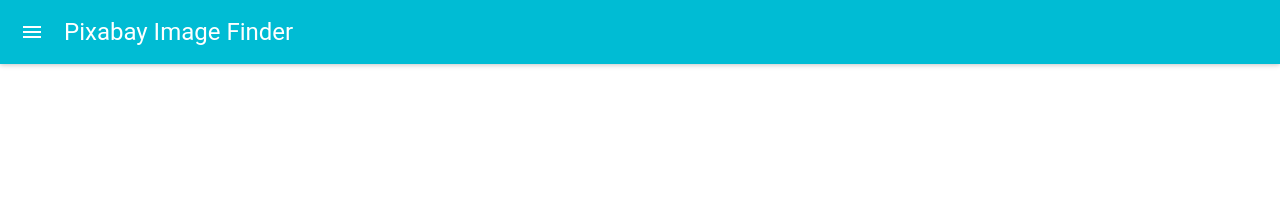
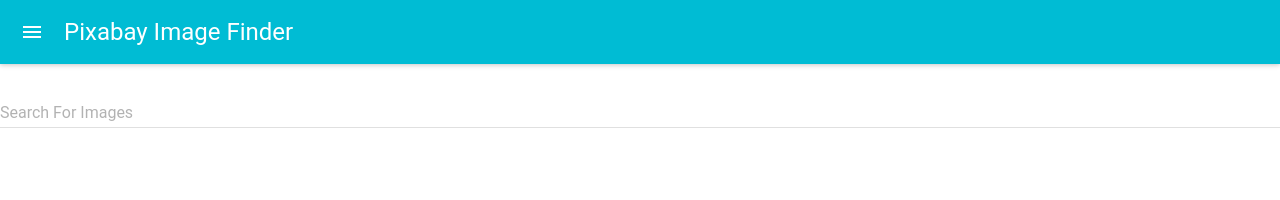
Before and after one commit to DaWood32913/react-image-finder, a React (Create React App) app: page / in a window 1280 px wide. Shown: the top 200 px of the page. Built offline with nearby package versions, Linux system fonts and the light colour scheme; no server answers.

Commit message:
imported search text. imported API key. Hid the API key in .env variable.

```diff
--- a/src/App.js
+++ b/src/App.js
@@ -1,6 +1,7 @@
 import React, { Component } from "react";
 import MuiThemeProvider from "material-ui/styles/MuiThemeProvider";
 import NavBar from "./components/navbar/NavBar";
+import Search from "./components/search/Search";
 import "./App.css";
 
 class App extends Component {
@@ -9,6 +10,7 @@
       <MuiThemeProvider>
         <div>
           <NavBar />
+          <Search />
         </div>
       </MuiThemeProvider>
     );
--- a/src/components/search/Search.js
+++ b/src/components/search/Search.js
@@ -0,0 +1,29 @@
+import React, { Component } from 'react';
+import TextField from 'material-ui/TextField';
+import SelectField from 'material-ui/SelectField';
+
+class Search extends Component {
+    state = {
+        searchText: '',
+        amount: 15,
+        apiUrl: 'https://pixabay.com/api',
+        apiKey: process.env.REACT_APP_API_APIKEY,
+        images: []
+    }
+
+  render() {
+    return (
+      <div>
+        <TextField
+         name="searchText"
+         value={this.state.searchText}
+         onChange={this.onTextChange}
+         floatingLabelText="Search For Images"
+         fullWidth={true}
+        />
+      </div>
+    )
+  }
+}
+
+export default Search;
```
Also changed, not shown: 2 other files (tests, documents, lock files or other folders).
